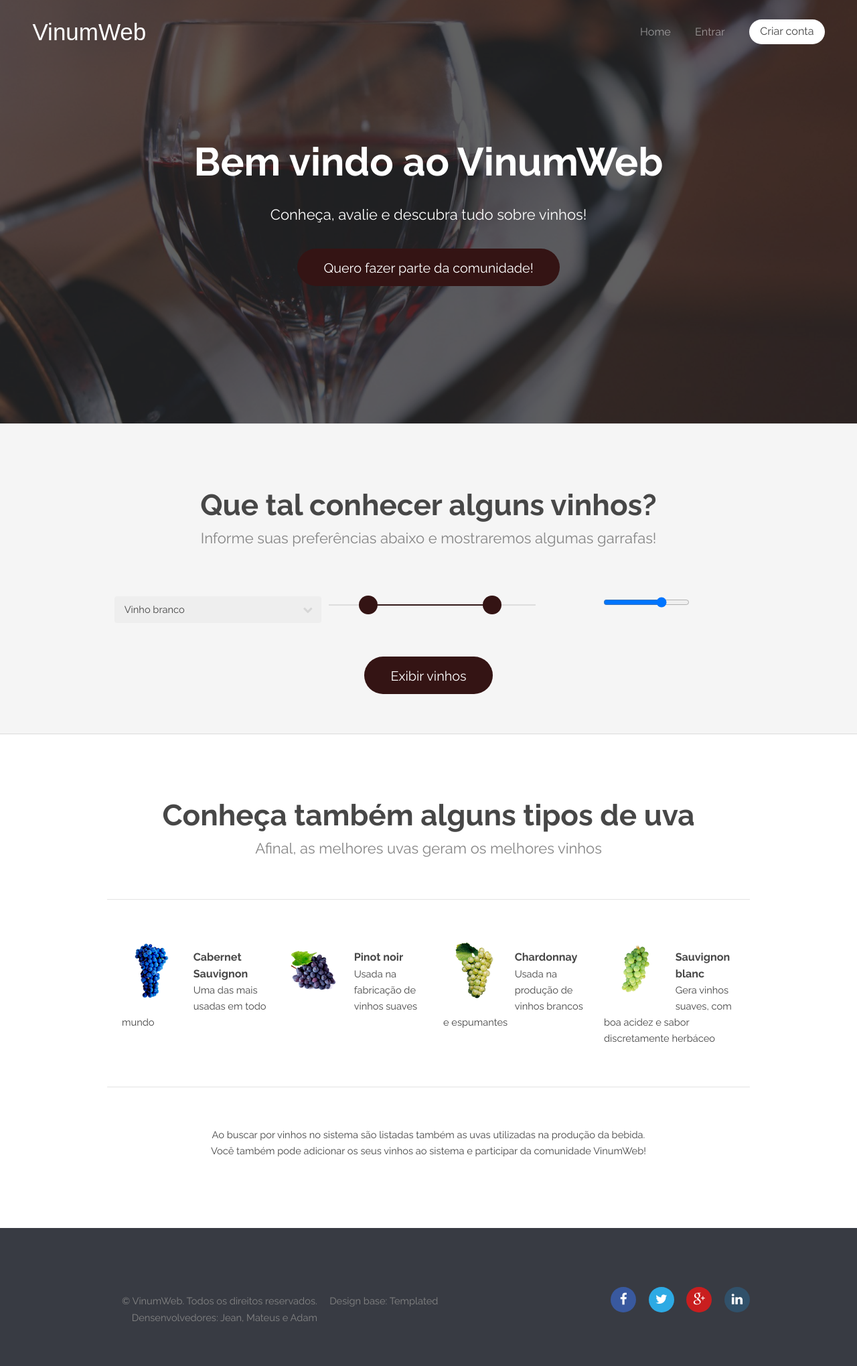
After one commit to jeanoliveira92/COM222TrabalhoFinal, a PHP site: page /index.html in a window 1280 px wide. The commit adds this page. Shown: the whole page at 67% size. Run offline with PHP 8.4, Linux system fonts and the light colour scheme.

Commit message:
Modificações

```diff
--- a/css/style.css
+++ b/css/style.css
@@ -1221,7 +1221,7 @@ body.landing #header nav a {
     position: relative;
     overflow: hidden;
     float: right;
-    margin:10px;
+    margin-top:10px;
 }
 .fileUpload input.upload {
     position: absolute;
--- /dev/null
+++ b/index.html
@@ -0,0 +1,167 @@
+<!DOCTYPE html>
+<html lang="en">
+	<head>
+		<meta charset="UTF-8">
+		<title>VinumWeb</title>
+		<meta http-equiv="content-type" content="text/html; charset=utf-8" />
+		<meta name="description" content="" />
+		<meta name="keywords" content="" />
+		<!--[if lte IE 8]><script src="js/html5shiv.js"></script><![endif]-->
+		<script src="js/jquery.min.js"></script>
+		<script src="js/skel.min.js"></script>
+		<script src="js/skel-layers.min.js"></script>
+		<script src="js/init.js"></script>
+		<noscript>
+			<link rel="stylesheet" href="css/skel.css" />
+			<link rel="stylesheet" href="css/style.css" />
+			<link rel="stylesheet" href="css/style-xlarge.css" />
+		</noscript>
+		<link href="css/nouislider.min.css" rel="stylesheet">
+	</head>
+	<body class="landing">
+
+		<!-- Header -->
+			<header id="header">
+				<h1><a href="index.html">VinumWeb</a></h1>
+				<nav id="nav">
+					<ul>
+						<li><a href="index.html">Home</a></li>
+						<li><a href="generic.html">Entrar</a></li>
+						<li><a href="#" class="button special">Criar conta</a></li>
+					</ul>
+				</nav>
+			</header>
+
+		<!-- Banner -->
+			<section id="banner">
+				<h2>Bem vindo ao VinumWeb</h2>
+				<p>Conheça, avalie e descubra tudo sobre vinhos!</p>
+
+				<ul class="actions">
+					<li>
+						<a href="#" class="button big">Quero fazer parte da comunidade!</a>
+					</li>
+				</ul>
+			</section>
+
+		<!-- One -->
+			<section id="one" class="wrapper style1 special">
+				<div class="container">
+					<header class="major">
+						<h2>Que tal conhecer alguns vinhos?</h2>
+						<p>Informe suas preferências abaixo e mostraremos algumas garrafas!</p>
+					</header>
+					<div class="row uniform 50%">
+						<div class="4u 12u$(4)">
+							<div class="select-wrapper">
+								<select>
+									<option value="branco">Vinho branco</option>
+									<option value="vermelho">Vinho vermelho</option>
+									<option value="espumante">Vinho espumante</option>
+									<option value="ros">Vinho rosa</option>
+									<option value="sobremesa">Vinho sobremesa</option>
+									<option value="porto">Vinho porto</option>
+								</select>
+							</div>
+						</div>
+						<div class="4u 12u$(4)">
+							<script src="js/nouislider.min.js"></script>
+								<div id="slider"></div>
+								<script>
+									var slider = document.getElementById('slider');
+
+									noUiSlider.create(slider, {
+									    start: [1000, 4000],
+									    connect: true,
+									    range: {
+									        'min': 0,
+									        'max': 5000
+									    }
+									});
+
+								</script>
+						</div>
+						<div class="4u$ 12u$(4)">
+							<input type="range" step="0.5" value="3.5" name="avaliacao" min="0" max="5">
+						</div>
+					</div>
+					<br/><br/>
+					<ul class="actions">
+						<li>
+							<a href="#" class="button big">Exibir vinhos</a>
+						</li>
+					</ul>
+				</div>
+			</section>
+
+		<!-- Two -->
+			<section id="two" class="wrapper style2 special">
+				<div class="container">
+					<header class="major">
+						<h2>Conheça também alguns tipos de uva</h2>
+						<p>Afinal, as melhores uvas geram os melhores vinhos</p>
+					</header>
+					<section class="profiles">
+						<div class="row">
+							<section class="3u 6u(medium) 12u$(xsmall) profile">
+								<img src="images/cs.png" alt="" />
+								<h4>Cabernet Sauvignon</h4>
+								<p>Uma das mais usadas em todo mundo</p>
+
+							</section>
+							<section class="3u 6u$(medium) 12u$(xsmall) profile">
+								<img src="images/noir.png" alt="" />
+								<h4>Pinot noir</h4>
+								<p>Usada na fabricação de vinhos suaves</p>
+							</section>
+							<section class="3u 6u(medium) 12u$(xsmall) profile">
+								<img src="images/char.png" alt="" />
+								<h4>Chardonnay</h4>
+								<p>Usada na produção de vinhos brancos e espumantes</p>
+							</section>
+							<section class="3u$ 6u$(medium) 12u$(xsmall) profile">
+								<img src="images/blanc.png" alt="" />
+								<h4>Sauvignon blanc</h4>
+								<p>Gera vinhos suaves, com boa acidez e sabor discretamente herbáceo</p>
+							</section>
+						</div>
+					</section>
+					<footer>
+						<p>Ao buscar por vinhos no sistema são listadas também as uvas utilizadas na produção da bebida. Você também pode adicionar os seus vinhos ao sistema e participar da comunidade VinumWeb!</p>
+					</footer>
+				</div>
+			</section>
+
+		<!-- Footer -->
+			<footer id="footer">
+				<div class="container">
+					<div class="row">
+						<div class="8u 12u$(medium)">
+							<ul class="copyright">
+								<li>&copy; VinumWeb. Todos os direitos reservados.</li>
+								<li>Design base: <a href="http://templated.co">Templated</a></li>
+								<li>Densenvolvedores: Jean, Mateus e Adam</li>
+							</ul>
+						</div>
+						<div class="4u$ 12u$(medium)">
+							<ul class="icons">
+								<li>
+									<a class="icon rounded fa-facebook"><span class="label">Facebook</span></a>
+								</li>
+								<li>
+									<a class="icon rounded fa-twitter"><span class="label">Twitter</span></a>
+								</li>
+								<li>
+									<a class="icon rounded fa-google-plus"><span class="label">Google+</span></a>
+								</li>
+								<li>
+									<a class="icon rounded fa-linkedin"><span class="label">LinkedIn</span></a>
+								</li>
+							</ul>
+						</div>
+					</div>
+				</div>
+			</footer>
+
+	</body>
+</html>
--- a/listar.php
+++ b/listar.php
@@ -18,7 +18,7 @@ include_once 'listar_Dados.php';
                 // Dispara a funcao atualizar dados quando qualquer check box muda de estado
                 $('input').change(trocaLista);
                 // Dispara quando o mouse é disclicado sobre um dos botoes de controle do slider
-                $('.noUi-handle').mouseup(trocaLista);
+                $('.noUi-handle').onmouseout(trocaLista);
                 // Funcao para atualizar dados na tela
                 function trocaLista() {
 
--- a/listar_Autocompletar.php
+++ b/listar_Autocompletar.php
@@ -27,7 +27,7 @@ echo "
                     <p>Avaliação Média</p>
                     <ul class='reg2 '>
                         <li><span>" .$row['avaliacao'] . "</span></li>
-                        <li>2890 avaliações</li>
+                        <li></li>
                     </ul>
                 </div>
                 <div class='ratingbottom'>
--- a/navMenu.php
+++ b/navMenu.php
@@ -7,10 +7,12 @@
             <li><a href="cadastro_vinho.php">Cadastrar Vinho</a></li>
 
             <?php if (isset($_SESSION["id"])) { ?>
-                <li><a href="perfil.php"><?php echo explode(" ", $_SESSION["nome"])[0] . "&nbsp;"; ?></a><a href="logout.php">( Logout )</a></li>
+            <li><a href="meusvinhos.php">My Wines<a/a></li>
+                <li><a href="perfil.php"><?php echo explode(" ", $_SESSION["nome"])[0] . "&nbsp;"; ?></a>
+                    <a href="logout.php">( Logout )</a></li>
             <?php } else { ?>
-                <li><a href="signup.php">Sign up</a></li>
                 <li><a href="logon.php">Login</a></li>
+                <li><a class="button special" href="signup.php">Sign up</a></li>
             <?php } ?>
         </ul>
     </nav>
--- a/perfil.php
+++ b/perfil.php
@@ -24,7 +24,7 @@ $msg = "Campo preco invalido. Contém: aspas simples/duplas, barras ou valor NUL
 // Se não houver erros,a atualiza o usuario
     } else {
         $dao->atualizacao("usuario", array("nome" => $nome, "email" => $email));
-$dao->where(array("id='".$_SESSION['id']."'"));
+        $dao->where(array("id='" . $_SESSION['id'] . "'"));
         $dao->executar();
 
         $_SESSION['nome'] = $nome;
@@ -121,4 +121,5 @@ $email = $row['email'];
                 </section>
             </div>
         </section>
-<?php        include_once 'footer.php';
+        <?php
+        include_once 'footer.php';
--- a/signup.php
+++ b/signup.php
@@ -71,7 +71,7 @@ if ($_SERVER['REQUEST_METHOD'] == "POST") {
                         <div><a href="index.php">Vinum<span>Web</span></a></div>
                     </div>
                     <div class="col-md-4 login">
-                        <form method="POST" action="registrar.php">
+                        <form method="POST" action="signup.php">
                             <div class="field-wrap">
                                 <input type="text" placeholder="nome" name="nome" required autocomplete="off" value="<?php
                                 if ($error != -1) {
```
Also changed, not shown: cadastro_vinho.php (+20 -14 lines), index.php (+3 -4 lines). Lines whose indentation alone changed are shown as unchanged.
